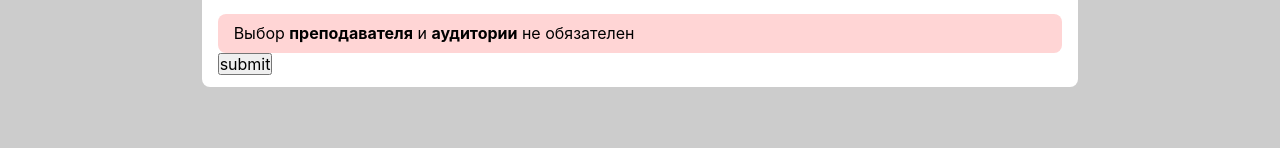
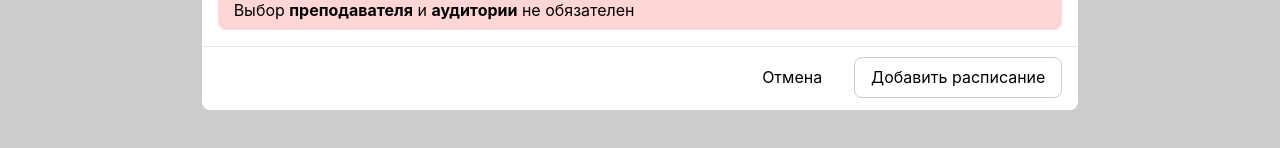
Before and after one commit to isemilia/schedule-modal, a React (Vite) app: page / in a window 1280 px wide. Both pictures are taken after a click on the button "Добавить расписание". Shown: the part 494-642 px from the top of the page. Built offline with nearby package versions, Linux system fonts and the light colour scheme.

Commit message:
Create footer

```diff
--- a/src/app/app.jsx
+++ b/src/app/app.jsx
@@ -13,7 +13,7 @@ function App() {
     <>
       <button onClick={() => toggleModal()}>Добавить расписание</button>
       <Modal isOpen={isOpen} handleClose={() => toggleModal()} title={'Редактировать расписание'}>
-        <ScheduleForm />
+        <ScheduleForm handleCancel={() => toggleModal()} />
       </Modal>
     </>
   )
--- /dev/null
+++ b/src/components/button/assets/styles.js
@@ -0,0 +1,24 @@
+import styled from 'styled-components'
+
+export const StyledButton = styled('button')(({ $variant }) => ({
+  padding: '10px 16px',
+  border: 0,
+  textAlign: 'center',
+  background: 'transparent',
+  cursor: 'pointer',
+  borderRadius: '8px',
+  transition: 'all .3s',
+  '&:hover': {
+    background: '#e6e6e6',
+  },
+  ...($variant === 'primary'
+    ? {
+        border: '1px solid #ccc',
+        '&:hover': {
+          borderColor: 'transparent',
+          color: '#fff',
+          background: '#6495ED',
+        },
+      }
+    : {}),
+}))
--- /dev/null
+++ b/src/components/button/button.jsx
@@ -0,0 +1,12 @@
+import { StyledButton } from './assets/styles.js'
+
+// variant?: 'primary' | 'secondary'
+const Button = ({ children, onClick, variant = 'primary' }) => {
+  return (
+    <StyledButton onClick={onClick} $variant={variant}>
+      {children}
+    </StyledButton>
+  )
+}
+
+export default Button
--- /dev/null
+++ b/src/components/button/index.js
@@ -0,0 +1 @@
+export { default } from './button'
--- a/src/components/schedule-form/assets/styles.js
+++ b/src/components/schedule-form/assets/styles.js
@@ -13,3 +13,12 @@ export const StyledFormRow = styled('div')(({ $columns = 1 }) => ({
   gridTemplateColumns: `repeat(${$columns}, 1fr)`,
   columnGap: '20px',
 }))
+
+export const StyledFormFooter = styled('div')(() => ({
+  borderTop: '1px solid #e6e6e6',
+  padding: '10px 16px 0',
+  margin: '16px -16px 0',
+  display: 'flex',
+  justifyContent: 'flex-end',
+  gap: '16px',
+}))
--- a/src/components/schedule-form/schedule-form.jsx
+++ b/src/components/schedule-form/schedule-form.jsx
@@ -1,6 +1,6 @@
 import { FormProvider, useForm } from 'react-hook-form'
 
-import { StyledForm, StyledFormContent, StyledFormRow } from './assets/styles'
+import { StyledForm, StyledFormContent, StyledFormFooter, StyledFormRow } from './assets/styles'
 import Select from '../select'
 import Counter from '../counter'
 import PeriodOutput from '../period-output'
@@ -8,8 +8,9 @@ import MultiChoiceGroup from '../multi-choice-group'
 import AlertBox from '../alert-box'
 import { formatDate, getNextMonday, minutesToTime } from '../../shared/utils.js'
 import { useEffect } from 'react'
+import Button from '../button'
 
-const ScheduleForm = () => {
+const ScheduleForm = ({ handleCancel }) => {
   const today = new Date().getTime()
 
   const methods = useForm({
@@ -201,7 +202,12 @@ const ScheduleForm = () => {
             Выбор <strong>преподавателя</strong> и <strong>аудитории</strong> не обязателен
           </AlertBox>
         </StyledFormContent>
-        <button onClick={methods.handleSubmit(handleSubmit)}>submit</button>
+        <StyledFormFooter>
+          <Button variant={'secondary'} onClick={() => handleCancel && handleCancel()}>
+            Отмена
+          </Button>
+          <Button onClick={methods.handleSubmit(handleSubmit)}>Добавить расписание</Button>
+        </StyledFormFooter>
       </StyledForm>
     </FormProvider>
   )
```
